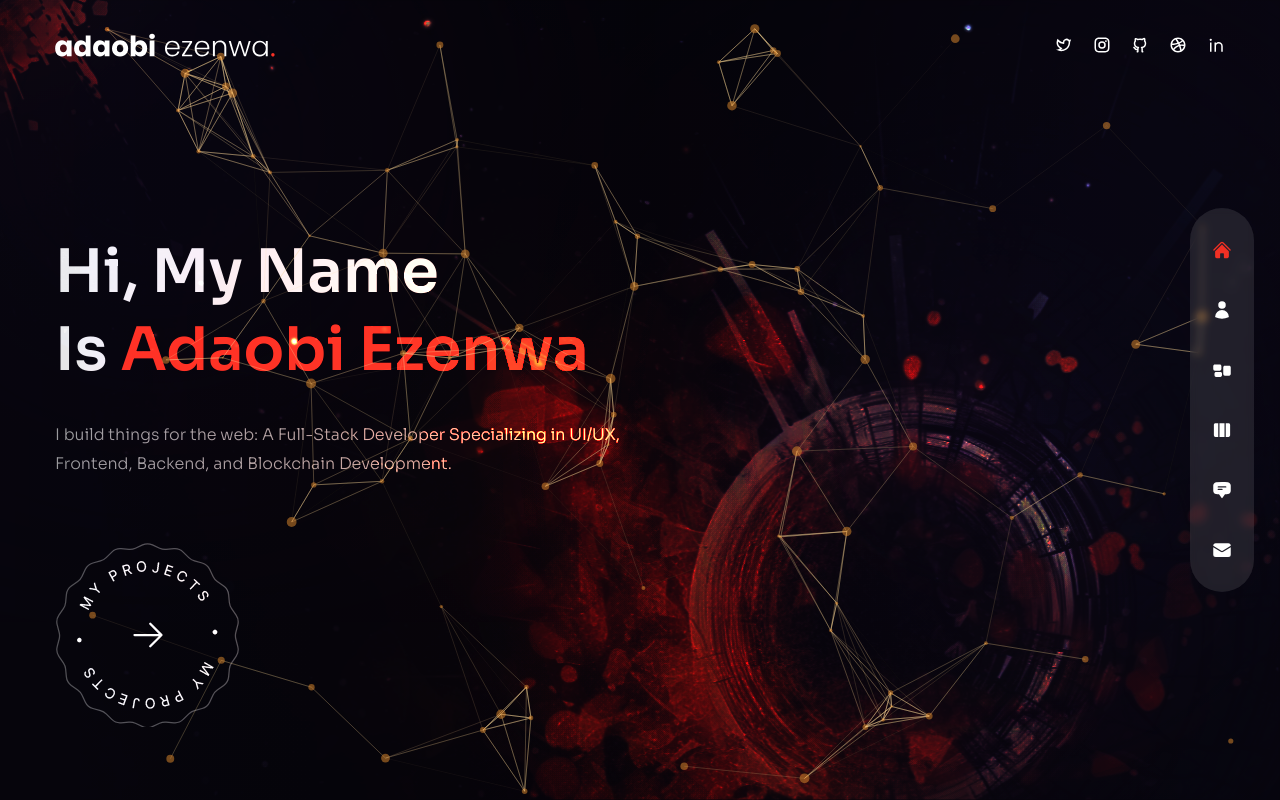
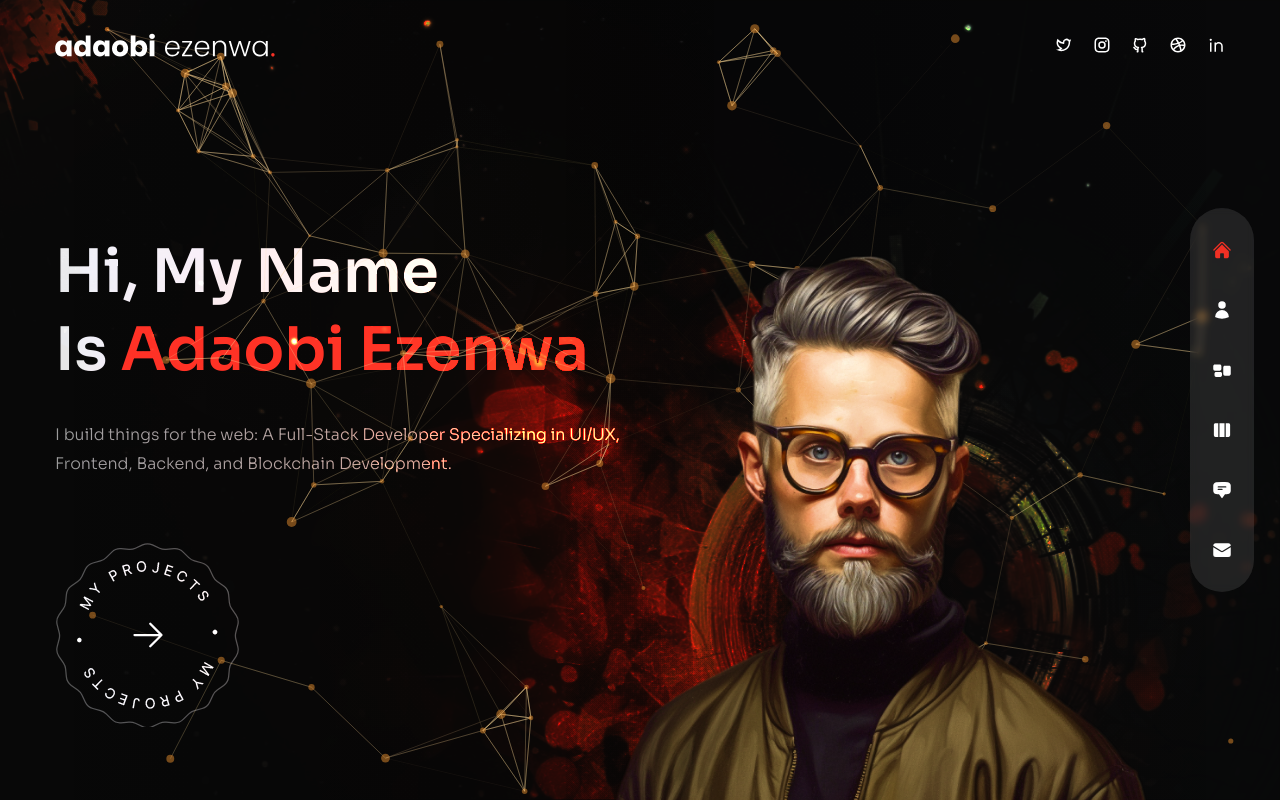
Before and after one commit to halfdobis/next-portfolio, a Next.js app: page / in a window 1280 px wide. Built offline with nearby package versions, Linux system fonts and the light colour scheme.

Commit message:
Avatar-Fix

```diff
--- a/components/Avatar.js
+++ b/components/Avatar.js
@@ -6,8 +6,8 @@ const Avatar = () => {
     <div className="hidden xl:flex xl:max-w-none">
       <Image
       src={'/avatar.png'}
-      width={737}
-      height={678}
+      width={636}
+      height={557}
       alt="avatar"
       className="translate-z-0 w-full h-full"
       />
--- a/pages/about/index.js
+++ b/pages/about/index.js
@@ -1,8 +1,9 @@
+import { useState } from "react";
 import { FaHtml5, FaCss3, FaJs, FaReact, FaWordpress, FaFigma } from "react-icons/fa";
 import { SiNextdotjs, SiFramer, SiAdobexd, SiAdobephotoshop } from "react-icons/si";
 
 
-const aboutData = [
+export const aboutData = [
   {
     title: 'skills',
     info: [
@@ -65,8 +66,12 @@ const aboutData = [
   },
 ];
 
+import Avatar from '../../components/Avatar';
+
 const About = () => {
-  return <div>About</div>;
+  return (
+    <div>About</div>
+  )
 };
 
 export default About;
--- a/pages/index.js
+++ b/pages/index.js
@@ -51,15 +51,15 @@ const Home = () => {
       <div className="w-[1200px] h-full absolute right-0 bottom-0">
         <div className="bg-none xl:bg-explosion xl:bg-cover xl:bg-right xl:bg-no-repeat w-full h-full absolute mix-blend-color-dodge translate-z-0"></div>
         <ParticlesContainer />
-        {/* <motion.div
+        <motion.div
         variants={fadeIn("up", 0.5)}
         initial="hidden"
         animate="show"
         exit="hidden"
         transition={{ duration: 1, ease: 'easeInOut' }}
-        className="w-full h-full max-w-[737px] max-h-[678px] absolute -bottom-32 lg:bottom-0 lg:right-[8%]" >
+        className="w-full h-full max-w-[636px] max-h-[557px] absolute bottom-32 lg:bottom-0 lg:right-[8%]" >
           <Avatar />
-        </motion.div> */}
+        </motion.div>
       </div>
     </div>
   );
```
Also changed, not shown: public/site-bg.svg.
